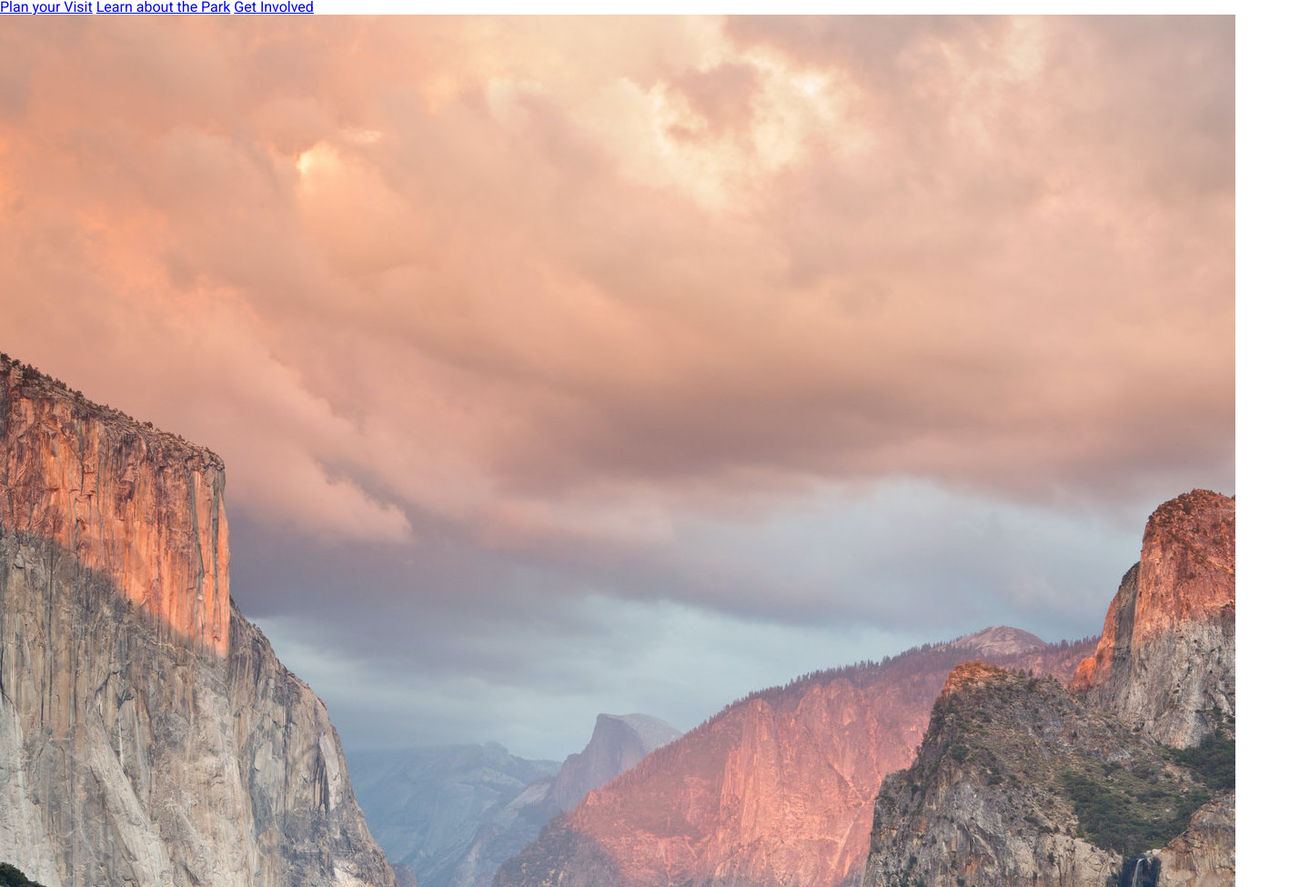
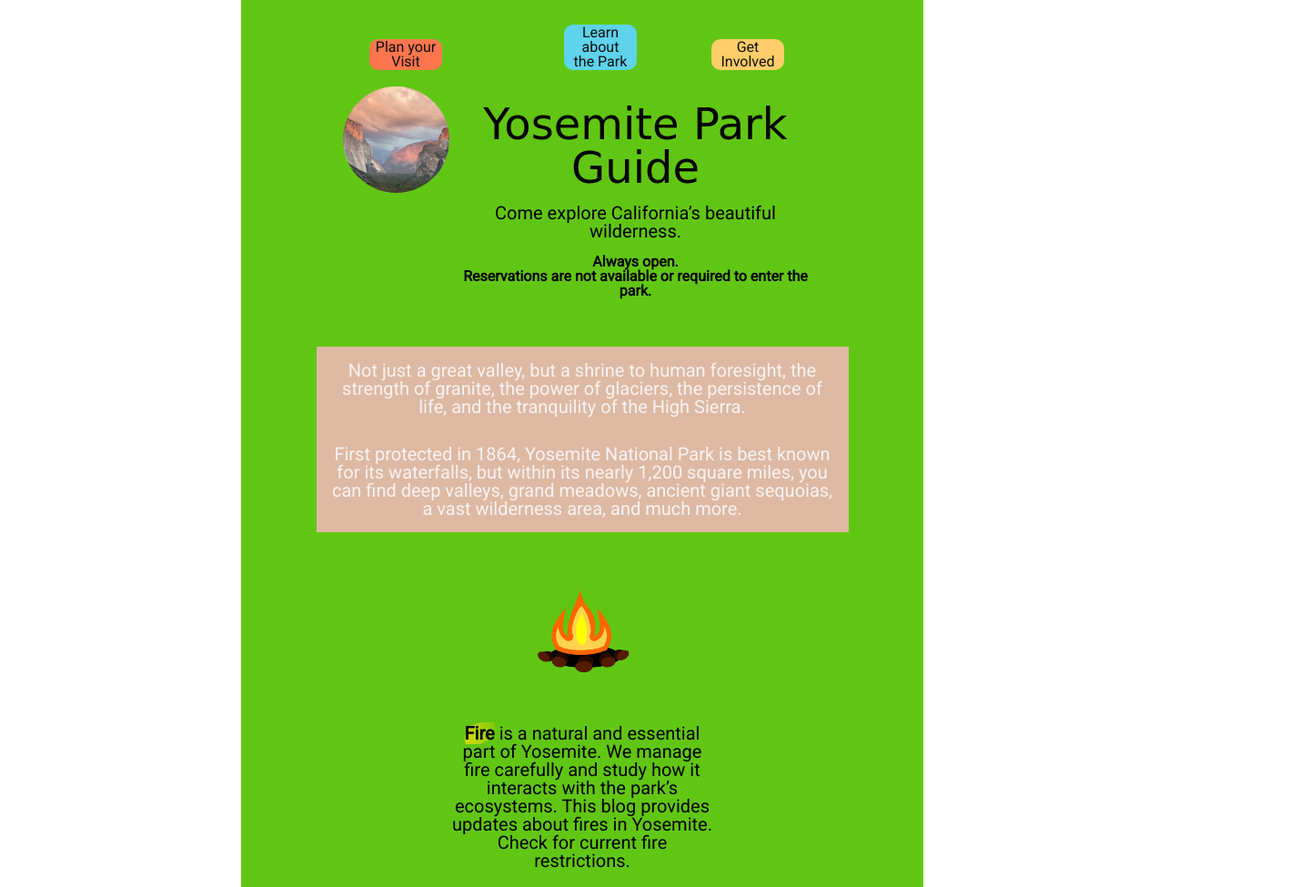
Before and after one commit to Tereamarie/Intro-CSS, a plain HTML site: page index.html in a window 1280 px wide. Shown: the top 975 px of the page at 91% size, 1440 px wide, since content can reach past the window. Drawn offline with Linux system fonts and the light colour scheme; a web font is replaced by a local one.

Commit message:
Added some css

```diff
--- a/index.css
+++ b/index.css
@@ -46,9 +46,177 @@
 	border-collapse: collapse;
 	border-spacing: 0;
 }
+/*===MEYERS RESET=====*/
 /* START OF CSS STYLES */
 body {
   /* background: url('https://www.yosemitehikes.com/images/wallpaper/yosemitehikes.com-baby-blue-eyes-1280x720.jpg'); */
   background-size: cover;
   font-family: roboto;
 }
+.container {
+	margin: 0 auto;
+  width: 650px;
+  background: #61c613;
+  padding: 20px 50px;
+}
+span {
+	font-weight: bold;
+
+}
+.highlight-yellow {
+	border-radius: 1em 0 1em 0;
+	background-image: linear-gradient(
+	  -100deg,
+	  rgba(255, 224, 0, 0.2),
+	  rgba(255, 224, 0, 0.7) 95%,
+	  rgba(255, 224, 0, 0.1)
+	);
+  }
+h1 {
+
+    font-size: 3rem;
+
+    font-family: 'Chelsea Market', cursive;
+
+    }
+
+p {
+	font-size: 20px;
+	text-align: center;
+
+    }
+
+ nav a {
+	 display: inline-block;
+	 text-align: center;
+	 text-decoration: none;
+	 width: 12%;
+	 height: 2%;
+	 padding: 1px;
+	 border-radius: 10px;
+	color: rgb(14, 13, 13);
+}
+#top-nav {
+	height: 10%;
+}
+nav .plan {
+	background-color: #ff764e;
+	margin: 1% 6% 1% 14%;
+}
+nav .plan:hover {
+	background-color: #faf8fa;
+}
+nav .learn {
+	background-color: #5ED3EB;
+	margin: 1% 6% 1% 14%;
+}
+nav .learn:hover {
+	background-color: #faf8fa;
+}
+nav .involved {
+	background-color: #FFCD69;
+	margin: 1% 14% 1% 6%;
+}
+nav .involved:hover {
+    background-color: #faf8fa;
+    color:#FFCD69;
+
+    }
+.title {
+	display: block;
+	width: 90%;
+	height: 30%;
+	margin: 0 auto;
+}
+
+.title img {
+
+    display: inline-block;
+
+    width:20%;
+
+    height: auto;
+
+    border-radius: 50%;
+
+    margin: 2% 0 0 5%;
+    float: left;
+}
+.title-intro {
+	display: inline-block;
+
+    text-align: center;
+
+    width:70%;
+
+    margin: 5% 0% 9%;
+}
+span.title {
+	width: 65%;
+	margin: 0 auto;
+}
+.promo {
+	margin: 0 auto;
+	width: 90%;
+	background-color: #DDB9A3;
+	color: rgb(249, 242, 242);
+}
+p {
+	padding: 1rem;
+}
+.resourses {
+ display: block;
+ width: 50%;
+ margin: 0 auto;
+}
+.resourses img {
+	display: block;
+	width: 50%;
+	margin: 0 auto;
+}
+.snippet {
+	margin: 10% auto;
+}
+.hero-img img {
+	/* box-shadow: 10px 10px 5px grey; */
+        /* border-radius: 10px; */
+        max-width: 100%;
+        height:fit-content;
+        margin-top: 20px;
+}
+
+
+footer {
+	background-color:#F9E7DC ;
+}
+ footer nav  a {
+	display: inline-block;
+	 text-align: center;
+	 text-decoration: none;
+	 width: 12%;
+	 height: 2%;
+	 padding: 10px;
+	 border: 1px solid black;
+	color: rgb(11, 11, 11);
+}
+#footer-nav .bottom-plan {
+	background-color: #ff764e;
+	margin: 1% 6% 1% 14%;
+}
+#footer-nav .bottom-plan:hover {
+	background-color: rgb(241, 248, 248);
+}
+#footer-nav .bottom-learn {
+	background-color: #ff764e;
+	margin: 1% 6% 1% 14%;
+}
+#footer-nav .bottom-learn:hover {
+	background-color: rgb(0, 60, 255);
+}
+#footer-nav .bottom-involved {
+	background-color: #e2ff4e;
+	margin: 1% 6% 1% 14%;
+}
+#footer-nav .bottom-involved:hover {
+	background-color: rgb(68, 255, 0);
+}
--- a/index.html
+++ b/index.html
@@ -10,23 +10,27 @@
 
 </head>
 <body>
-  <div class=""container>
+<div class="container">
   <header>
-    <nav>
-       <a href="#">Plan your Visit</a>
-       <a href="#">Learn about the Park</a>
-       <a href="#">Get Involved</a>
+    <nav id=" top-nav">
+       <a href="#" class="plan">Plan your<br>Visit</a>
+       <a href="#" class="learn">Learn about<br> the Park</a>
+       <a href="#" class="involved">Get<br> Involved</a>
       </nav>
+      <div class="title">
+      <img src="assets/header_img.jpg" alt="mountains and clouds with pinks and blues in clouds">
 
-      <img src="assets/header_img.jpg">
+    <div class="title-intro">
+      <h1>Yosemite Park Guide</h1>
+      <p>Come explore California’s beautiful wilderness.</p>
+      <span>Always open.</span><br>
+      <span>Reservations are not available or required to enter the park.</span>
 
+  </div>
+  </div>
+  </header>
 
-      <h1>Yosemite Park Guide</h1>
-      <p>Come explore California’s beautiful wilderness.
-      Always open. Reservations are not available or required to enter the park.
-    </p>
-  </header>
-    <section>
+    <section class="promo">
       <p>Not just a great valley, but a shrine to human foresight, the strength of granite, the power of glaciers, the persistence of life, and the tranquility of the High Sierra.
       </p>
       <p>First protected in 1864, Yosemite National Park is best known for its waterfalls,
@@ -34,26 +38,33 @@
         grand meadows, ancient giant sequoias, a vast wilderness area, and much more.</p>
     </section>
 
-    <section>
+    <section class="resourses">
+      <div class="snippet">
      <img src="assets/campfire.png">
-      Fire is a natural and essential part of Yosemite.
+      <p>
+        <span class="highlight-yellow">Fire</span> is a natural and essential part of Yosemite.
       We manage fire carefully and study how it interacts with the park’s ecosystems.
-      This blog provides updates about fires in Yosemite. Check for current fire restrictions.
+      This blog provides updates about fires in Yosemite.
+      Check for current fire restrictions.</p>
+    </div>
+ <div class="snippet">
+      <img src="assets/camper.png">
+      <p>We strongly recommend that you make reservations for lodging, camping, and backpacking.
+      You can pay the park entrance fee upon arrival (there's no need to pay it in advance).</p>
+    </section>
 
-      <img src="assets/camper.png">
-      We strongly recommend that you make reservations for lodging, camping, and backpacking.
-      You can pay the park entrance fee upon arrival (there's no need to pay it in advance).
+      <section class= hero-img>
+     <img src="assets/footer_img.jpg">
     </section>
-    <section>
-      <footer>
-     <img src="assets/footer_img.jpg">
+     <footer>
+       <nav id="footer-nav">
+        <a href="#" class="bottom-plan">Plan your<br>Visit</a>
+        <a href="#" class="bottom-learn">Learn about<br> the Park</a>
+        <a href="#" class="bottom-involved">Get<br> Involved</a>
+       </nav>
+      </footer>
 
-
-        <a href="#">Plan your Visit</a>
-        <a href="#">Learn about the Park</a>
-        <a href="#">Get Involved</a>
-      </footer>
-      </section>
-    </div>
+ </div>
+</div>
 </body>
 </html>
```
